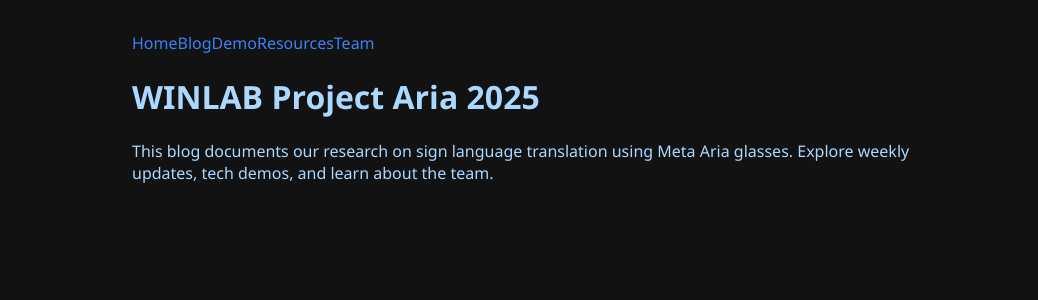
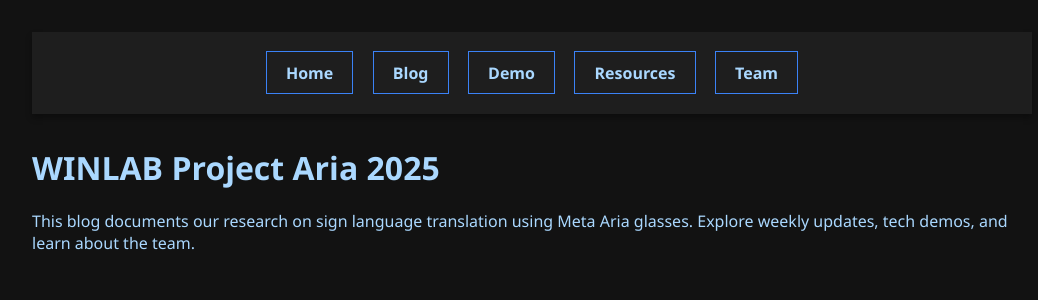
Before and after one commit to arshiagarg2006/winlab-glasses, a React (Vite) app: page / in a window 1280 px wide. Shown: the top 300 px of the page, without its empty margins (108-1146 px from the left). Built offline with nearby package versions, Linux system fonts and the light colour scheme.

Commit message:
format button pages

```diff
--- a/src/App.css
+++ b/src/App.css
@@ -1,42 +1,34 @@
-/* App.css */
 .app {
-  max-width: 800px;
+  max-width: 1000px;
   margin: 0 auto;
   padding: 2rem;
 }
 
-.header {
-  text-align: center;
+nav {
+  display: flex;
+  justify-content: center;
+  gap: 1.2rem;
+  background-color: var(--card-bg);
+  padding: 1.2rem 2rem;
+  border-radius: var(--radius);
   margin-bottom: 2rem;
+  box-shadow: 0 4px 6px rgba(0, 0, 0, 0.3);
+  flex-wrap: wrap;
 }
 
-.header h1 {
-  font-size: 2.5rem;
-  color: var(--accent-color);
+nav a {
+  padding: 0.6rem 1.2rem;
+  background-color: transparent;
+  color: var(--text-color);
+  border: 1px solid var(--accent-color);
+  border-radius: var(--radius);
+  font-weight: 600;
+  font-size: 1rem;
+  transition: all 0.2s ease;
 }
 
-.tagline {
-  font-size: 1.2rem;
-  color: var(--text-color);
-  opacity: 0.8;
+nav a:hover {
+  background-color: var(--accent-color);
+  color: #fff;
+  text-decoration: none;
 }
-
-.blog .post {
-  background-color: var(--card-bg);
-  padding: 1.5rem;
-  margin-bottom: 1.5rem;
-  border-radius: var(--border-radius);
-  box-shadow: 0 2px 4px rgba(0, 0, 0, 0.3);
-}
-
-.post h2 {
-  color: var(--accent-color);
-  margin-bottom: 0.5rem;
-}
-
-.footer {
-  text-align: center;
-  color: #aaa;
-  font-style: italic;
-  margin-top: 2rem;
-}
```
